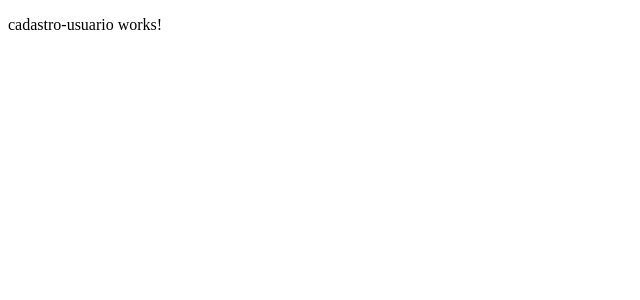
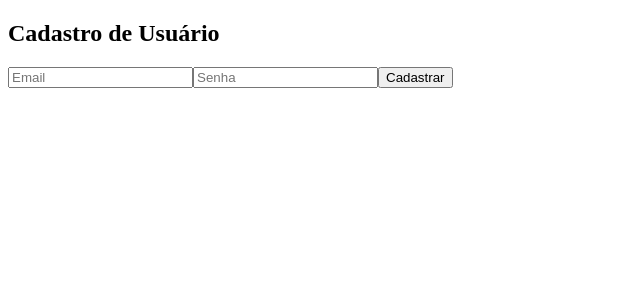
Before and after one commit to Gilvan-R-A/news-website, an Angular app in the folder news-frontend/: page /cadastro-usuario in a window 1280 px wide. Shown: the top 300 px of the page, without its empty margins (0-640 px from the left). Built offline with nearby package versions, Linux system fonts and the light colour scheme.

Commit message:
feat: configures the user registration component

```diff
--- a/news-frontend/src/app/components/cadastro-usuario/cadastro-usuario.component.html
+++ b/news-frontend/src/app/components/cadastro-usuario/cadastro-usuario.component.html
@@ -1 +1,12 @@
-<p>cadastro-usuario works!</p>
+<div class="form-container">
+    <h2>Cadastro de Usuário</h2>
+
+    <form (ngSubmit)="cadastrar()">
+        <input type="email" [(ngModel)]="usuario.email" name="email" placeholder="Email" required />
+
+        <input type="password" [(ngModel)]="usuario.senha" name="senha" placeholder="Senha" required />
+
+        <button type="submit">Cadastrar</button>
+
+    </form>
+</div>
--- a/news-frontend/src/app/components/cadastro-usuario/cadastro-usuario.component.ts
+++ b/news-frontend/src/app/components/cadastro-usuario/cadastro-usuario.component.ts
@@ -1,11 +1,25 @@
 import { Component } from '@angular/core';
+import { Usuario } from '../../models/usuario';
+import { UsuarioService } from '../../services/usuario.service';
+import { FormsModule } from '@angular/forms';
+import { CommonModule } from '@angular/common';
 
 @Component({
   selector: 'app-cadastro-usuario',
-  imports: [],
+  standalone: true,
+  imports: [CommonModule, FormsModule],
   templateUrl: './cadastro-usuario.component.html',
   styleUrl: './cadastro-usuario.component.scss'
 })
 export class CadastroUsuarioComponent {
+  usuario: Usuario = { email: '', senha: ''};
 
+  constructor(private usuarioService: UsuarioService) {}
+
+  cadastrar() {
+    this.usuarioService.cadastrar(this.usuario).subscribe({
+      next: () => alert('Usuário cadastrado com sucesso!'),
+      error: (err) => console.error(err)
+    });
+  }
 }
--- a/news-frontend/src/app/models/usuario.ts
+++ b/news-frontend/src/app/models/usuario.ts
@@ -1,6 +1,5 @@
 export interface Usuario {
     id?: number;
-    nome: string;
     email: string;
     senha: string;
 }
```
